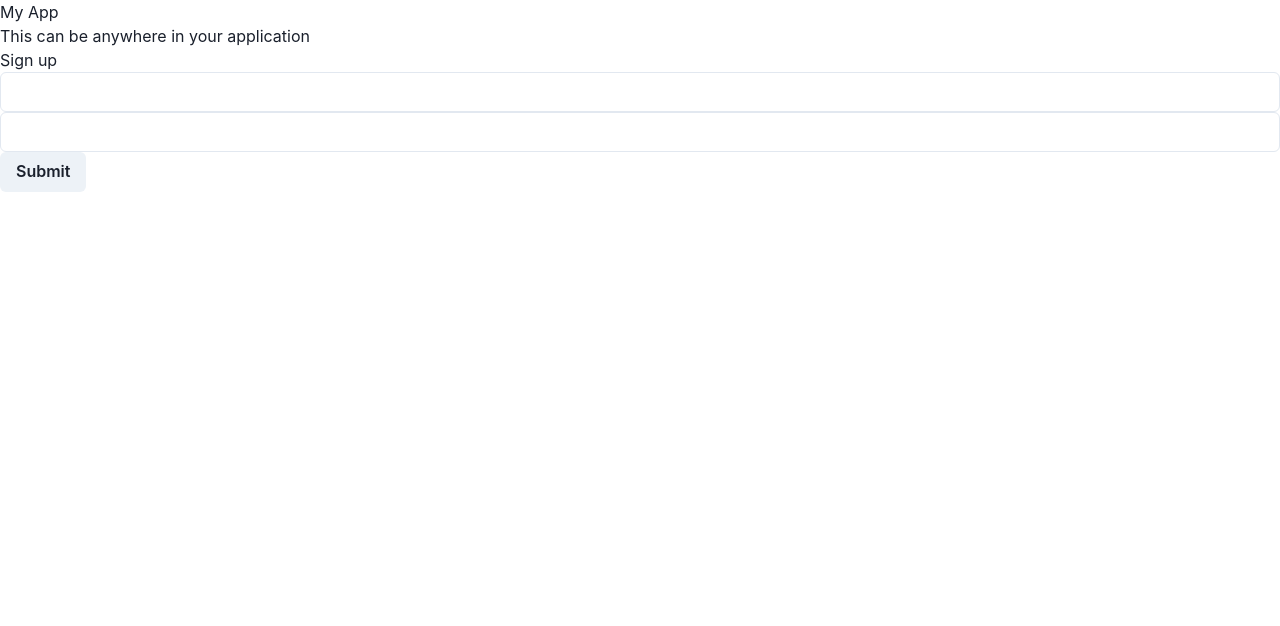
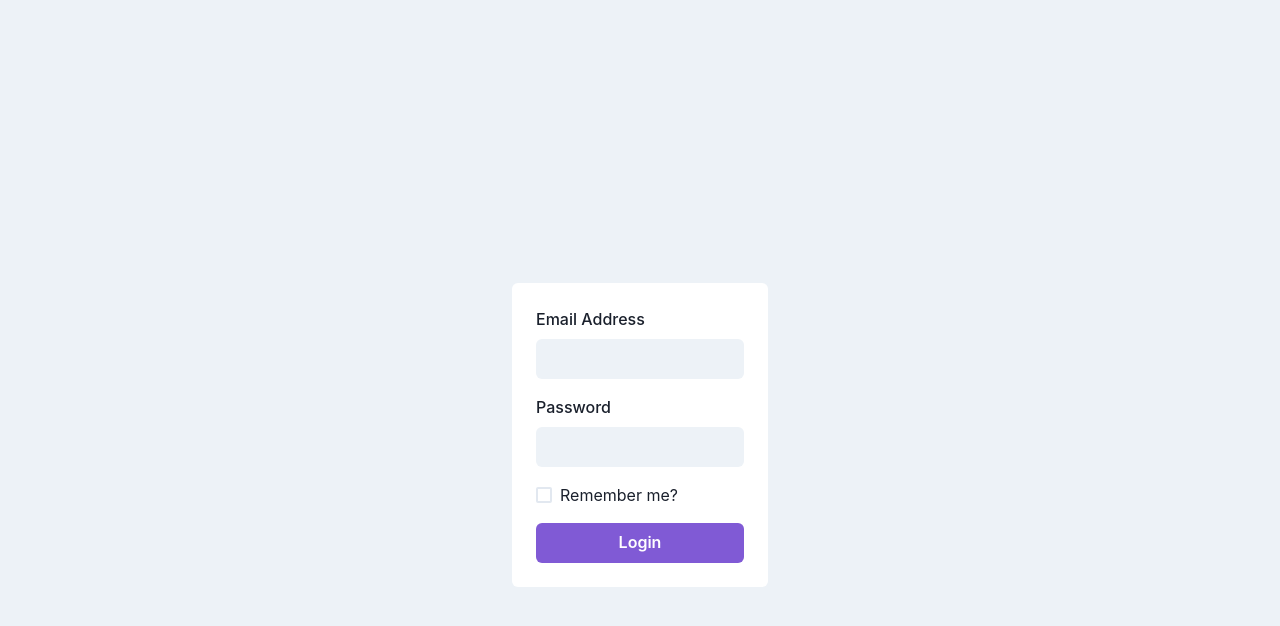
Before and after one commit to d-ohm-dev/vite-chamin-ts, a React (Vite) app: page /login in a window 1280 px wide. Shown: the top 626 px of the page. Built offline with nearby package versions, Linux system fonts and the light colour scheme.

Commit message:
Agrego UI para login

```diff
--- a/src/elements/CommonElements/Navbar.tsx
+++ b/src/elements/CommonElements/Navbar.tsx
@@ -28,6 +28,8 @@ import {
   ChevronRightIcon,
 } from '@chakra-ui/icons';
 import { Link as Link2 } from 'react-router-dom'
+
+// const user =
 
 export default function Navbar() {
   const { isOpen, onToggle } = useDisclosure();
--- /dev/null
+++ b/src/elements/Loginterface/LoginForm.tsx
@@ -0,0 +1,98 @@
+import logo from '../../assets/fotos/logo.png';
+import invlogo from '../../assets/fotos/invlogo.png';
+import { Formik, Field, Form, ErrorMessage } from "formik";
+import {
+  Box,
+  Button,
+  Checkbox,
+  FormControl,
+  FormLabel,
+  FormErrorMessage,
+  Input,
+  VStack,
+  Img,
+  useColorModeValue,
+} from "@chakra-ui/react";
+import * as Yup from 'yup';
+import { Link } from 'react-router-dom';
+
+
+
+
+export default function Basic() {
+  const SwitchImg = useColorModeValue(logo, invlogo);
+  return (
+    <VStack bg="gray.100" align="center" justify="center" h="100vh">
+      <Link to={'/'}>
+        <Img src={SwitchImg} alt="Logo" maxH='175%' maxW='175%' ml={{base: -500}} mt={{base: -20}} />
+      </Link>
+      <Box bg="white" p={6} rounded="md" w={64}>
+        <Formik
+          initialValues={{
+            email: "",
+            password: "",
+            rememberMe: false
+          }}
+          validationSchema={Yup.object({
+            email: Yup.string().email('Invalid email address').required('Required'),
+          })}
+          onSubmit={(values, { setSubmitting }) => {
+            setTimeout(() => {
+              alert(JSON.stringify(values, null, 2));
+              setSubmitting(false);
+            }, 400);
+          }}
+        >
+          {({ handleSubmit, errors, touched }) => (
+            <Form onSubmit={handleSubmit}>
+              <VStack spacing={4} align="flex-start">
+                <FormControl>
+                  <FormLabel htmlFor="email">Email Address</FormLabel>
+                  <Field
+                    as={Input}
+                    id="email"
+                    name="email"
+                    type="email"
+                    variant="filled"
+                  />
+                  <ErrorMessage name="email" />
+                </FormControl>
+                <FormControl isInvalid={!!errors.password && touched.password}>
+                  <FormLabel htmlFor="password">Password</FormLabel>
+                  <Field
+                    as={Input}
+                    id="password"
+                    name="password"
+                    type="password"
+                    variant="filled"
+                    validate={(value: string) => {
+                      let error;
+
+                      if (value.length < 6) {
+                        error = "Password must contain at least 6 characters";
+                      }
+
+                      return error;
+                    }}
+                  />
+                  <FormErrorMessage>{errors.password}</FormErrorMessage>
+                </FormControl>
+                <Field
+                  as={Checkbox}
+                  id="rememberMe"
+                  name="rememberMe"
+                  colorScheme="purple"
+                >
+                  Remember me?
+                </Field>
+                <Button type="submit" colorScheme="purple" width="full">
+                  Login
+                </Button>
+              </VStack>
+            </Form>
+          )}
+        </Formik>
+      </Box>
+    </VStack>
+  );
+}
--- a/src/forms/Formulario.tsx
+++ /dev/null
@@ -1,93 +0,0 @@
-// import React from 'react';
-// import * as Yup from 'yup';
-import { Button, Input } from '@chakra-ui/react';
-import {
-  withFormik,
-  FormikProps,
-  FormikErrors,
-  Form,
-  // Field
-} from 'formik';
-
-// Shape of form values
-interface FormValues {
-  email: string;
-  password: string;
-}
-
-interface OtherProps {
-  message: string;
-}
-function isValidEmail(email: string) {
-  throw new Error('Function not implemented.');
-  return email
-}
-
-// Aside: You may see InjectedFormikProps<OtherProps, FormValues> instead of what comes below in older code.. InjectedFormikProps was artifact of when Formik only exported a HoC. It is also less flexible as it MUST wrap all props (it passes them through).
-const InnerForm = (props: OtherProps & FormikProps<FormValues>) => {
-  const { touched, errors, isSubmitting, message } = props;
-  return (
-    <Form>
-      <h1>{message}</h1>
-      <Input type="email" name="email"/>
-      {touched.email && errors.email && <div>{errors.email}</div>}
-
-      <Input type="password" name="password" />
-      {touched.password && errors.password && <div>{errors.password}</div>}
-
-      <Button type="submit" disabled={isSubmitting}>
-        Submit
-      </Button>
-    </Form>
-  );
-};
-
-// The type of props MyForm receives
-interface MyFormProps {
-  initialEmail?: string;
-  message: string; // if this passed all the way through you might do this or make a union type
-}
-
-// Wrap our form with the withFormik HoC
-const MyForm = withFormik<MyFormProps, FormValues>({
-  // Transform outer props into form values
-  mapPropsToValues: props => {
-    return {
-      email: props.initialEmail || '',
-      password: '',
-    };
-  },
-
-  // Add a custom validation function (this can be async too!)
-  validate: (values: FormValues) => {
-    const errors: FormikErrors<FormValues> = {};
-    if (!values.email) {
-      errors.email = 'Required';
-    } else if (!isValidEmail(values.email)) {
-      errors.email = 'Invalid email address';
-    }
-    return errors;
-  },
-
-  handleSubmit: (values, {setSubmitting}) => {
-    // do submitting things
-    setTimeout(() => {
-
-      alert(JSON.stringify(values, null, 2));
-
-      setSubmitting(false);
-
-    }, 1000);
-  },
-})(InnerForm);
-
-// Use <MyForm /> wherevs
-const Basic = () => (
-  <div>
-    <h1>My App</h1>
-    <p>This can be anywhere in your application</p>
-    <MyForm message="Sign up" />
-  </div>
-);
-
-export default Basic;
--- a/src/router.tsx
+++ b/src/router.tsx
@@ -5,7 +5,8 @@ import NotFound from "./containers/Error404";
 import ProductView from "./containers/ProductView";
 import ProductViewGallery from "./containers/ProductViewGallery";
 // import LoggedNavbar from "./elements/CommonElements/LoggedNavBar";
-import Basic from "./forms/Formulario";
+// import LoginView from "./elements/Loginterface/LoginView";
+import Basic from "./elements/Loginterface/LoginForm";
 
 const router = createBrowserRouter([
   {
```
